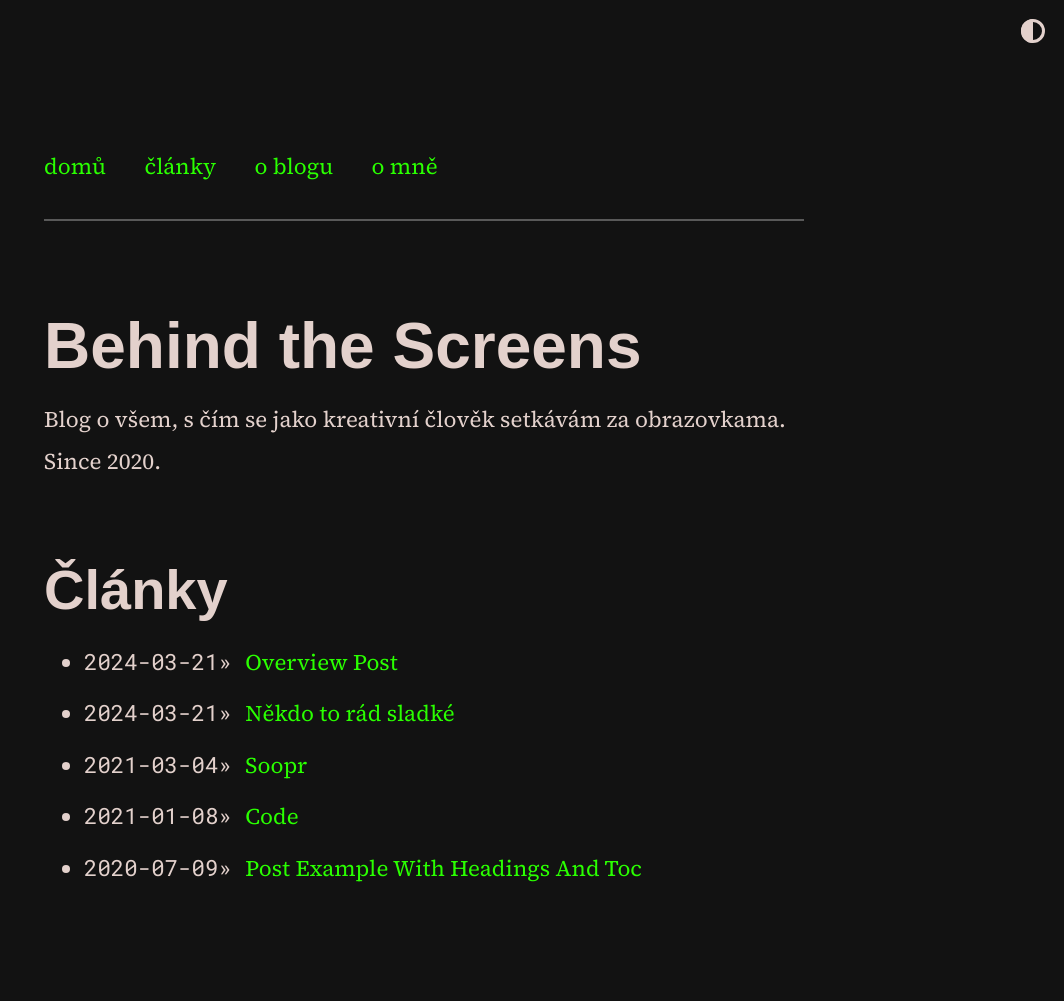
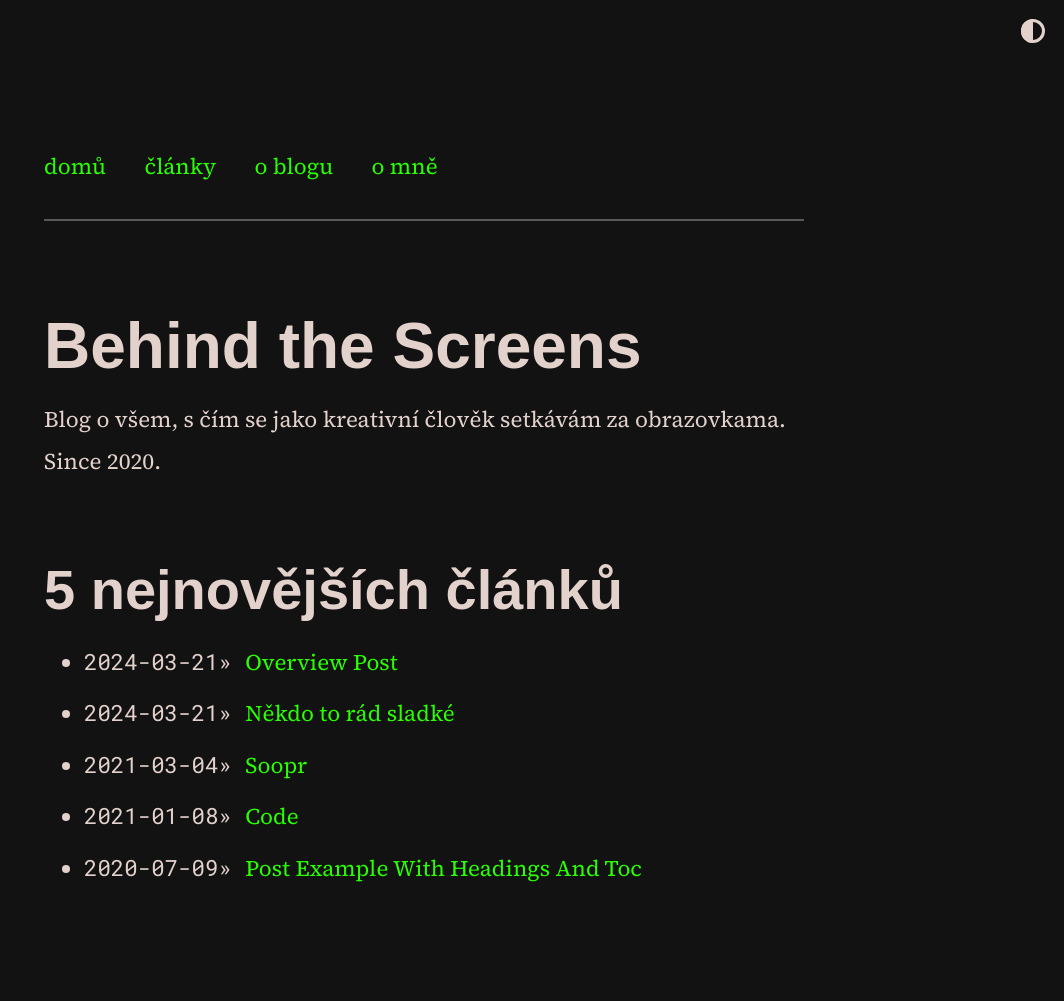
Before and after one commit to scherrer-txt/bts, a Jekyll site: the page built from index.md, in a window 1280 px wide. Shown: the whole page, without its empty margins (216-1280 px from the left). Built offline with Jekyll 4.4.1, drawn with Linux system fonts in a browser that asks for light colours; some web fonts are replaced.

Commit message:
Update home.html

```diff
--- a/_layouts/home.html
+++ b/_layouts/home.html
@@ -27,7 +27,7 @@ layout: default
 {% endif %}
 
 {% if site.theme_config.show_blog == true %}
-  <h2>{{ site.theme_config.home.title_blog }}</h2>
+  <h2>5 nejnovějších článků</h2>
   {% include post_list_5.html %}
 {% endif %}
 
```
